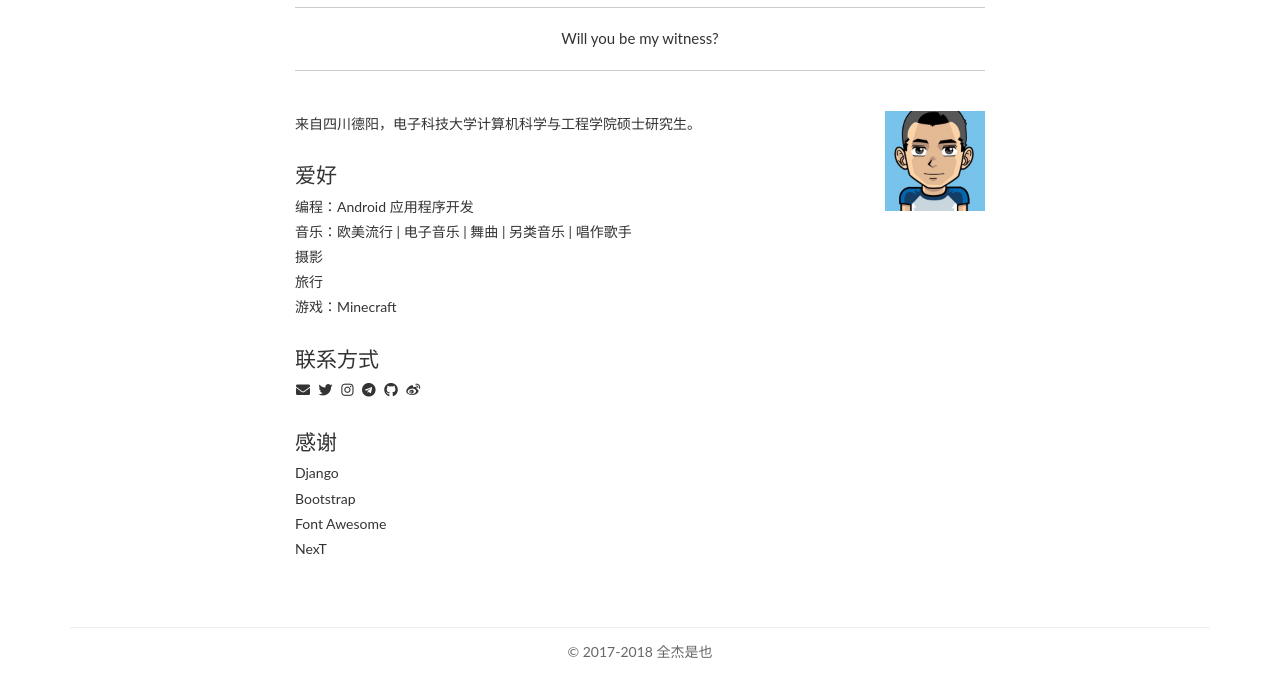
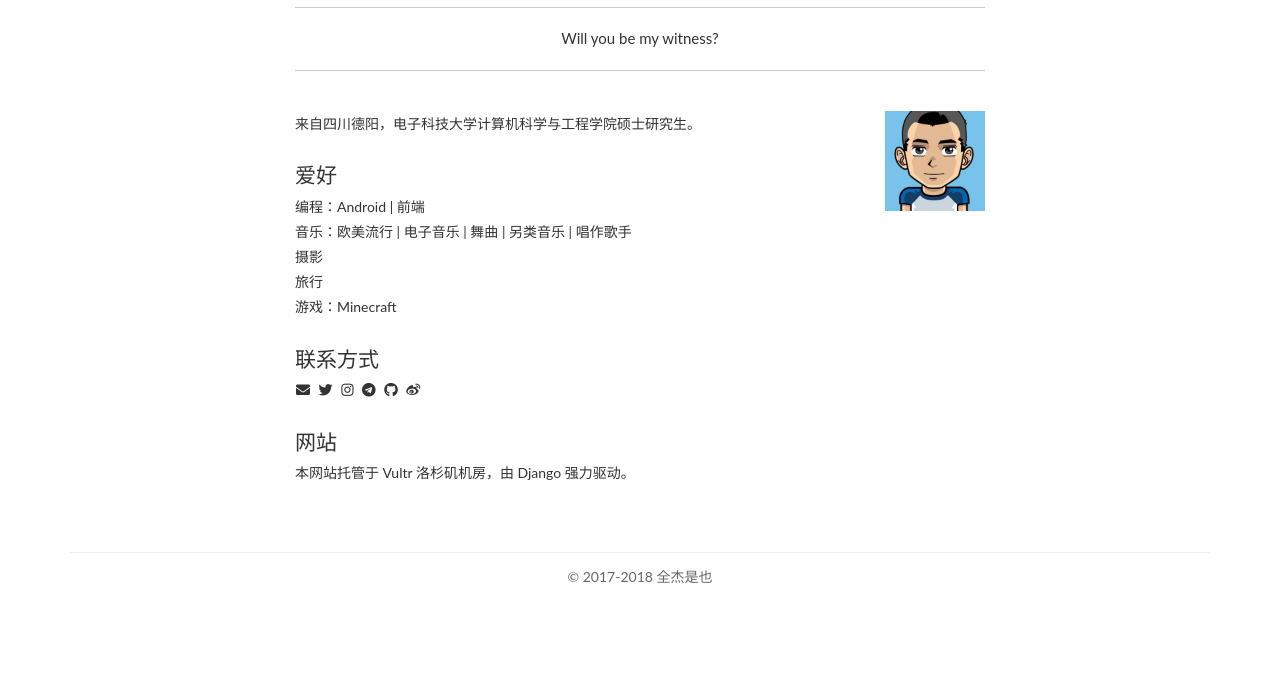
Before and after one commit to zacjact1568/imzack.me, a Django app: page /about.html in a window 1280 px wide. Shown: the part 220-913 px from the top of the page. After the commit the page ends 803 px from the top, so only its background shows below. Run offline with Django 3.2, Linux system fonts and the light colour scheme; some libraries are stand-ins or nearby versions.

Commit message:
更新关于页面

```diff
--- a/templates/blog/about.html
+++ b/templates/blog/about.html
@@ -13,7 +13,7 @@
             </figure>
             <div>来自四川德阳，电子科技大学计算机科学与工程学院硕士研究生。</div>
             <div class="about-section-title">爱好</div>
-            <div>编程：Android 应用程序开发</div>
+            <div>编程：Android | 前端</div>
             <div>音乐：欧美流行 | 电子音乐 | 舞曲 | 另类音乐 | 唱作歌手</div>
             <div>摄影</div>
             <div>旅行</div>
@@ -27,11 +27,8 @@
                 <a href="https://github.com/zacjact1568"><span class="fab fa-github"></span></a>
                 <a href="http://weibo.com/zacjact1568"><span class="fab fa-weibo"></span></a>
             </div>
-            <div class="about-section-title">感谢</div>
-            <div><a href="https://www.djangoproject.com">Django</a></div>
-            <div><a href="http://getbootstrap.com">Bootstrap</a></div>
-            <div><a href="https://fontawesome.com">Font Awesome</a></div>
-            <div><a href="http://theme-next.iissnan.com">NexT</a></div>
+            <div class="about-section-title">网站</div>
+            <div>本网站托管于 <a href="https://www.vultr.com">Vultr</a> 洛杉矶机房，由 <a href="https://www.djangoproject.com">Django</a> 强力驱动。</div>
         </div>
     </article>
 {% endblock main %}
```
